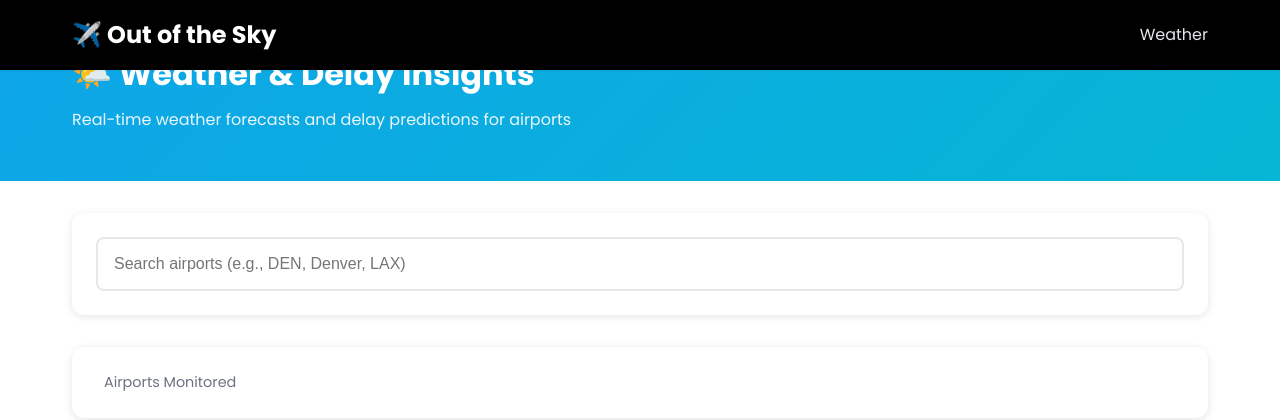
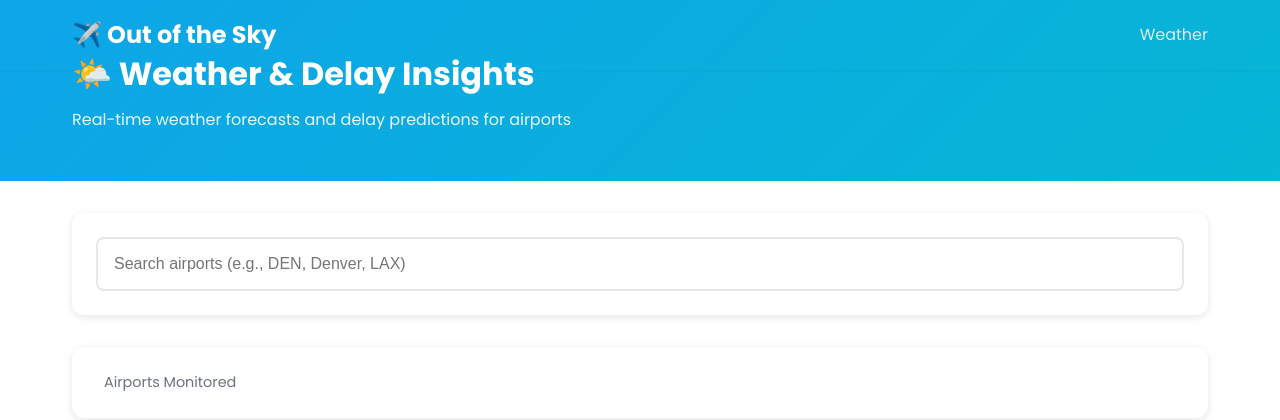
Before and after one commit to thorNoRelations/Out-of-the-Sky, a Django app: page /weather/ in a window 1280 px wide. Shown: the top 420 px of the page. Run offline with Django 4.2, Linux system fonts and the light colour scheme.

Commit message:
Update weather_insights.html

```diff
--- a/home/templates/home/weather_insights.html
+++ b/home/templates/home/weather_insights.html
@@ -206,7 +206,7 @@
         }
 
         .navbar {
-            background: #000;
+            background: transparent;
             padding: 1rem 0;
         }
 
```
